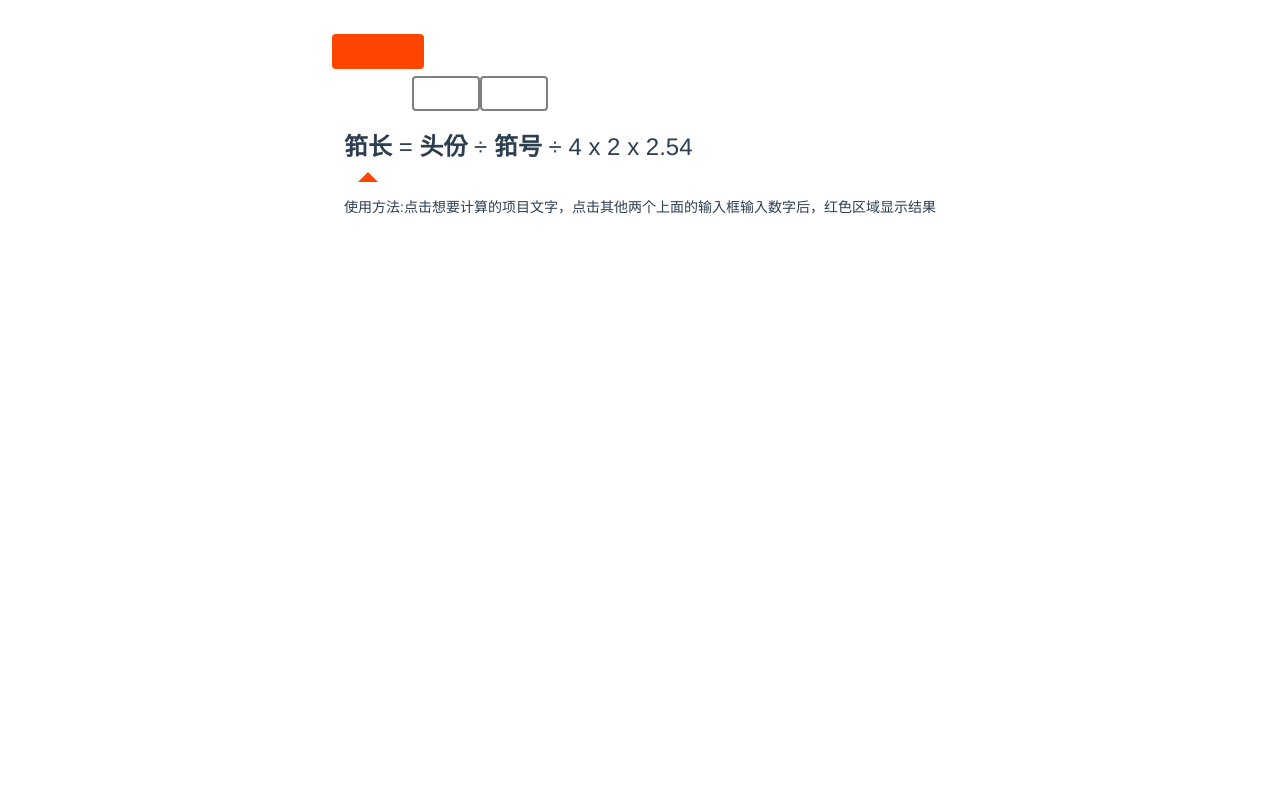
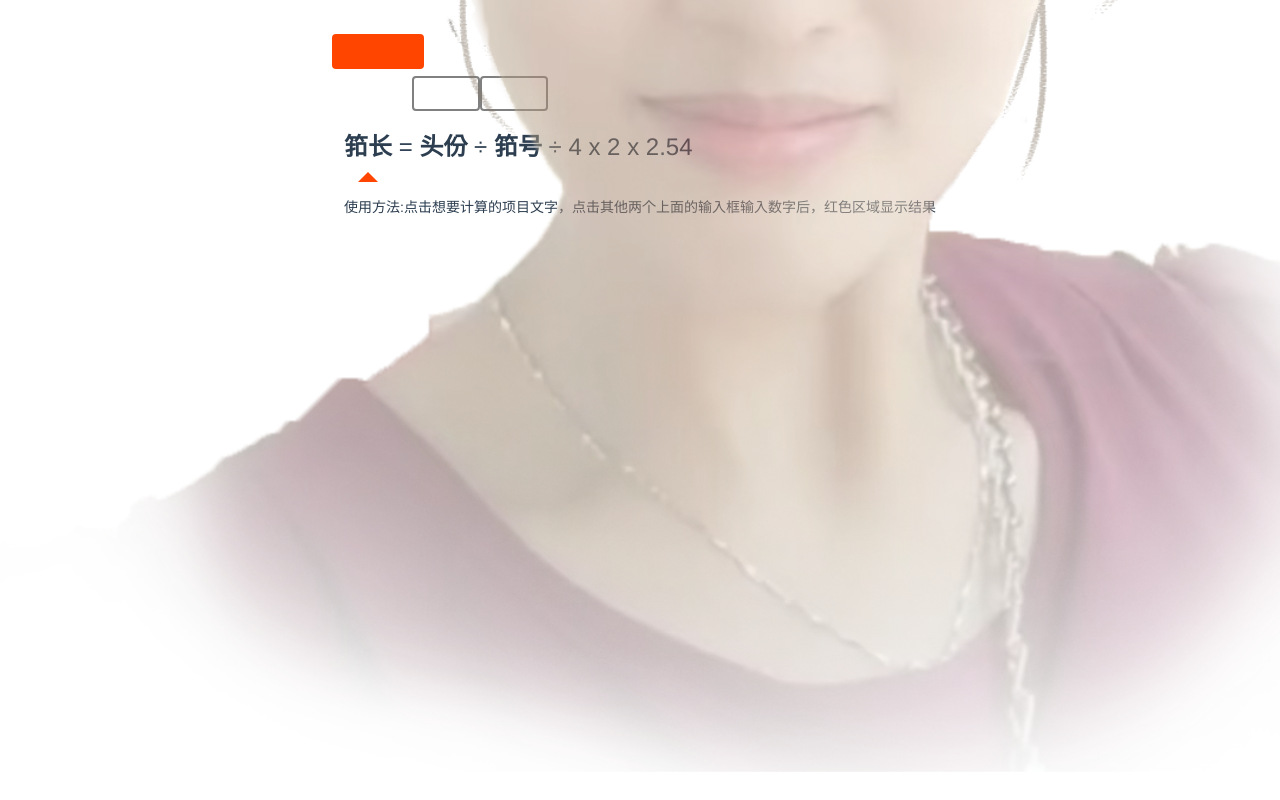
Before and after one commit to StreakingMan/project-for-mom, a Vue app: page / in a window 1280 px wide. Built offline with nearby package versions, Linux system fonts and the light colour scheme.

Commit message:
chore: 背景头像

```diff
--- a/src/components/Calc.vue
+++ b/src/components/Calc.vue
@@ -13,6 +13,7 @@
     </div>
     <div class="calcing" :style="{transform: `translateX(${76*calcWhich}px)`}"></div>
     <p class="tips">使用方法:点击想要计算的项目文字，点击其他两个上面的输入框输入数字后，红色区域显示结果</p>
+    <img class="avatar" src="../assets/avatar_mom.png" alt="">
   </div>
 </template>
 
@@ -109,6 +110,14 @@ export default {
     text-align: left;
   }
 
+  .avatar {
+    position: fixed;
+    right: 0;
+    bottom: -50px;
+    width: 100%;
+    opacity: 0.5;
+  }
+
 }
 
 
```
Also changed, not shown: src/assets/avatar_mom.png (added).
